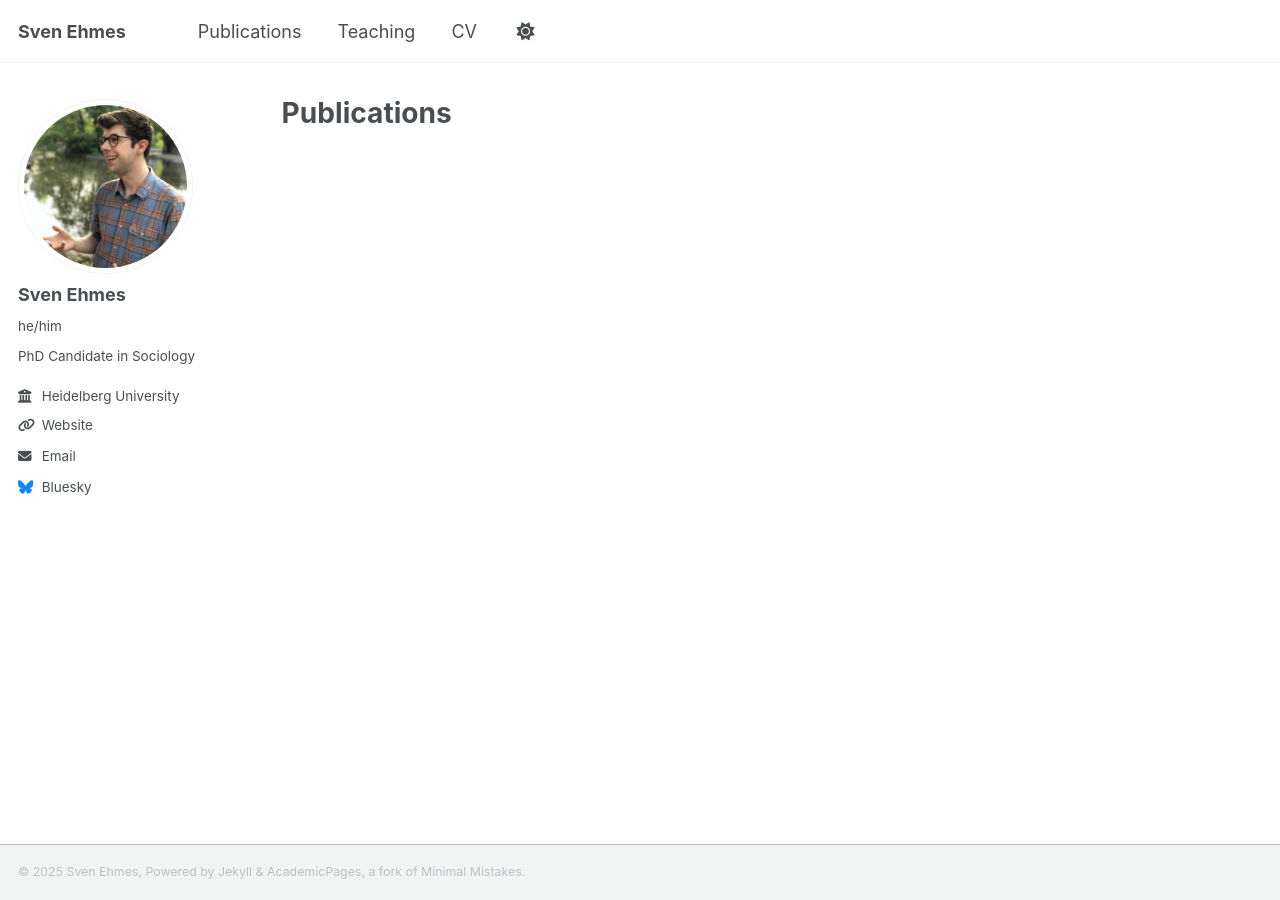
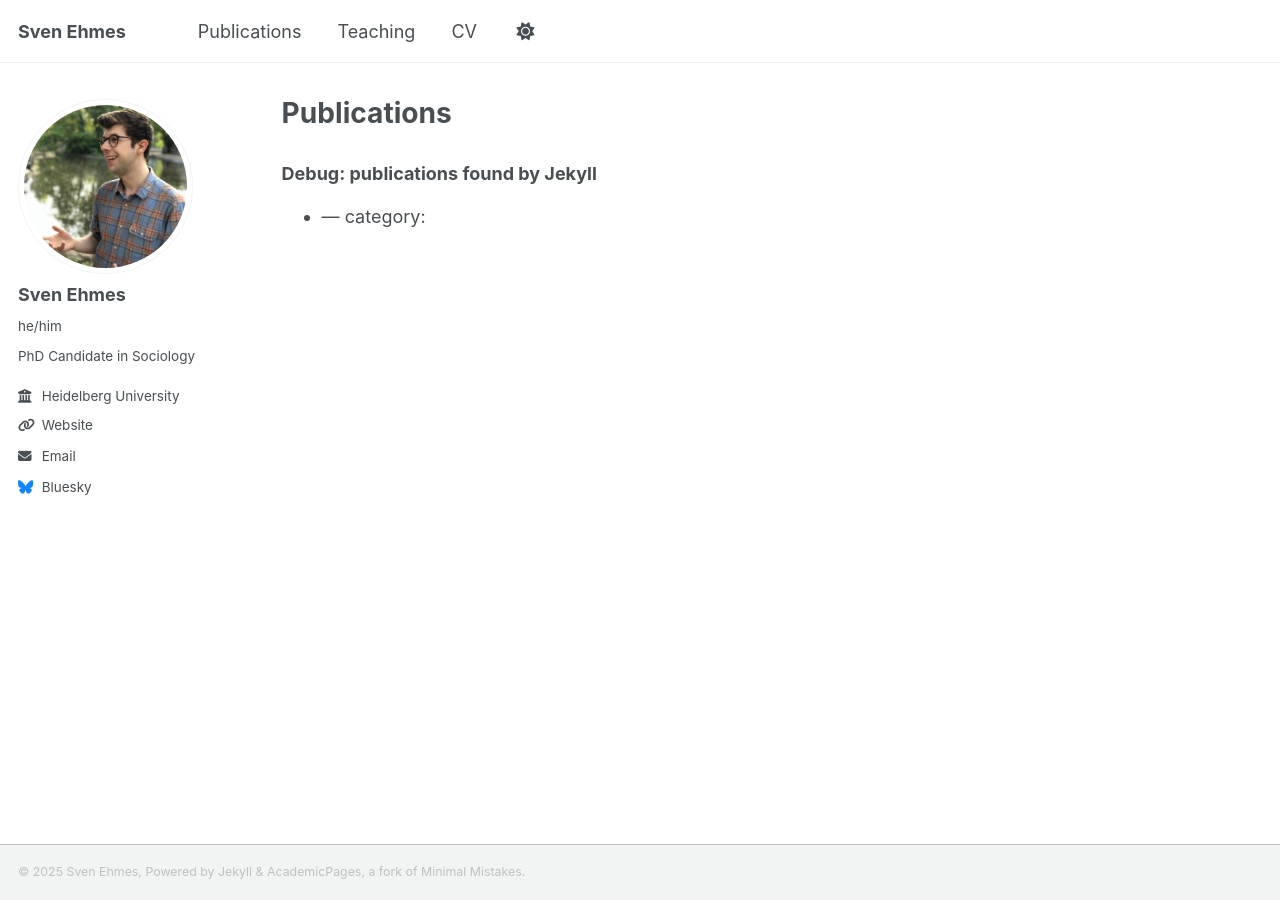
Before and after one commit to sehmes/sehmes.github.io, a Jekyll site: the page built from _pages/publications.html, in a window 1280 px wide. Built offline with Jekyll 4.4.1, drawn with Linux system fonts in a browser that asks for light colours; a script that is not in the unit is left out.

Commit message:
Update publications.html

```diff
--- a/_pages/publications.html
+++ b/_pages/publications.html
@@ -10,6 +10,14 @@ author_profile: true
 {% endif %}
 
 {% include base_path %}
+
+<h3>Debug: publications found by Jekyll</h3>
+<ul>
+{% for post in site.publications %}
+  <li>{{ post.title }} — category: {{ post.category }}</li>
+{% endfor %}
+</ul>
+
 
 <!-- New style rendering if publication categories are defined -->
 {% if site.publication_category %}
```
